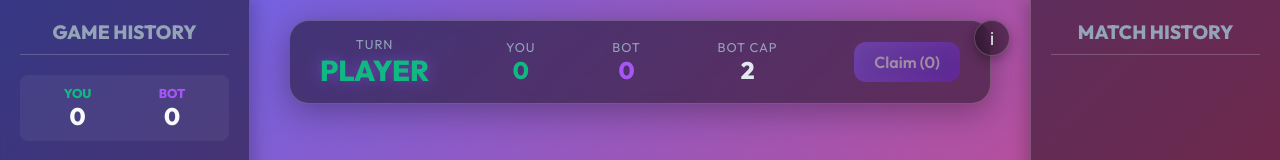
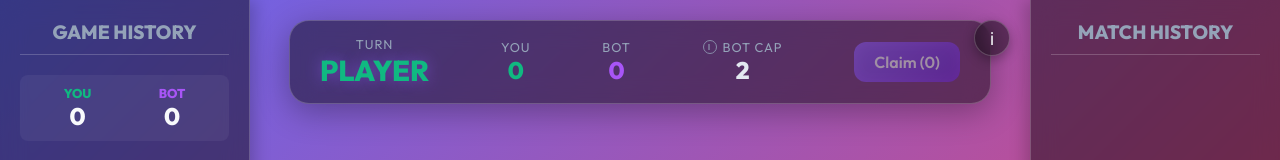
Before and after one commit to EbinOff/Card_Game, a React (Vite) app: page / in a window 1280 px wide. Shown: the top 160 px of the page. Built offline with nearby package versions, Linux system fonts and the light colour scheme.

Commit message:
Feat: Add bot cap info tooltip and toggle disable functionality

```diff
--- a/src/App.jsx
+++ b/src/App.jsx
@@ -14,6 +14,7 @@ function App() {
   const [playerScore, setPlayerScore] = useState(0);
   const [botScore, setBotScore] = useState(0);
   const [botMatchCap, setBotMatchCap] = useState(2);
+  const [botCapEnabled, setBotCapEnabled] = useState(true);
   const [selectedCards, setSelectedCards] = useState([]);
   const [botHighlightIds, setBotHighlightIds] = useState([]);
   const [scatteringIds, setScatteringIds] = useState([]);
@@ -71,7 +72,8 @@ function App() {
     if (turn === 'bot' && !gameOver) {
       const runBot = async () => {
         await new Promise(r => setTimeout(r, 1500));
-        const bestMove = findBestBotMove(cards, botMatchCap);
+        const activeCap = botCapEnabled ? botMatchCap : 4;
+        const bestMove = findBestBotMove(cards, activeCap);
 
         if (bestMove.length > 0) {
           const moveIds = bestMove.map(c => c.id);
@@ -100,7 +102,7 @@ function App() {
       };
       runBot();
     }
-  }, [turn, cards, botMatchCap, gameOver, playerScore, botScore]);
+  }, [turn, cards, botMatchCap, botCapEnabled, gameOver, playerScore, botScore]);
 
   const handleCardClick = (card) => {
     if (turn !== 'player' || gameOver) return;
@@ -147,6 +149,7 @@ function App() {
     setPlayerScore(0);
     setBotScore(0);
     setBotMatchCap(2);
+    setBotCapEnabled(true);
     setSelectedCards([]);
     setBotHighlightIds([]);
     setScatteringIds([]);
@@ -168,6 +171,8 @@ function App() {
           playerScore={playerScore}
           botScore={botScore}
           botMatchCap={botMatchCap}
+          botCapEnabled={botCapEnabled}
+          onToggleBotCap={() => setBotCapEnabled(prev => !prev)}
           selectedCount={selectedCards.length}
           onClaim={handleClaim}
           canClaim={isValidMatch(selectedCards)}
--- a/src/components/HUD.jsx
+++ b/src/components/HUD.jsx
@@ -5,6 +5,8 @@ export default function HUD({
   playerScore,
   botScore,
   botMatchCap,
+  botCapEnabled,
+  onToggleBotCap,
   selectedCount,
   onClaim,
   canClaim
@@ -28,9 +30,41 @@ export default function HUD({
         <span className="hud-value" style={{ color: '#a855f7' }}>{botScore}</span>
       </div>
 
-      <div className="hud-section">
-        <span className="hud-label">Bot Cap</span>
-        <span className="hud-value">{botMatchCap}</span>
+      <div
+        className="hud-section"
+        onClick={onToggleBotCap}
+        style={{ cursor: 'pointer', transition: 'opacity 0.2s' }}
+        title="Tap to toggle bot cap ON/OFF"
+      >
+        <span className="hud-label" style={{ display: 'flex', alignItems: 'center' }}>
+          <span
+            title="Bot Match Cap: Limits maximum cards the bot can match at once."
+            style={{
+              marginRight: '6px',
+              cursor: 'help',
+              border: '1px solid currentColor',
+              borderRadius: '50%',
+              display: 'inline-flex',
+              justifyContent: 'center',
+              alignItems: 'center',
+              width: '14px',
+              height: '14px',
+              fontSize: '9px',
+              fontFamily: 'sans-serif',
+              fontWeight: 'bold',
+              opacity: 0.8
+            }}
+          >
+            i
+          </span>
+          Bot Cap
+        </span>
+        <span
+          className="hud-value"
+          style={!botCapEnabled ? { opacity: 0.4, fontSize: '1.1rem', marginTop: '2px' } : {}}
+        >
+          {botCapEnabled ? botMatchCap : 'OFF'}
+        </span>
       </div>
 
       <div className="hud-actions">
```
